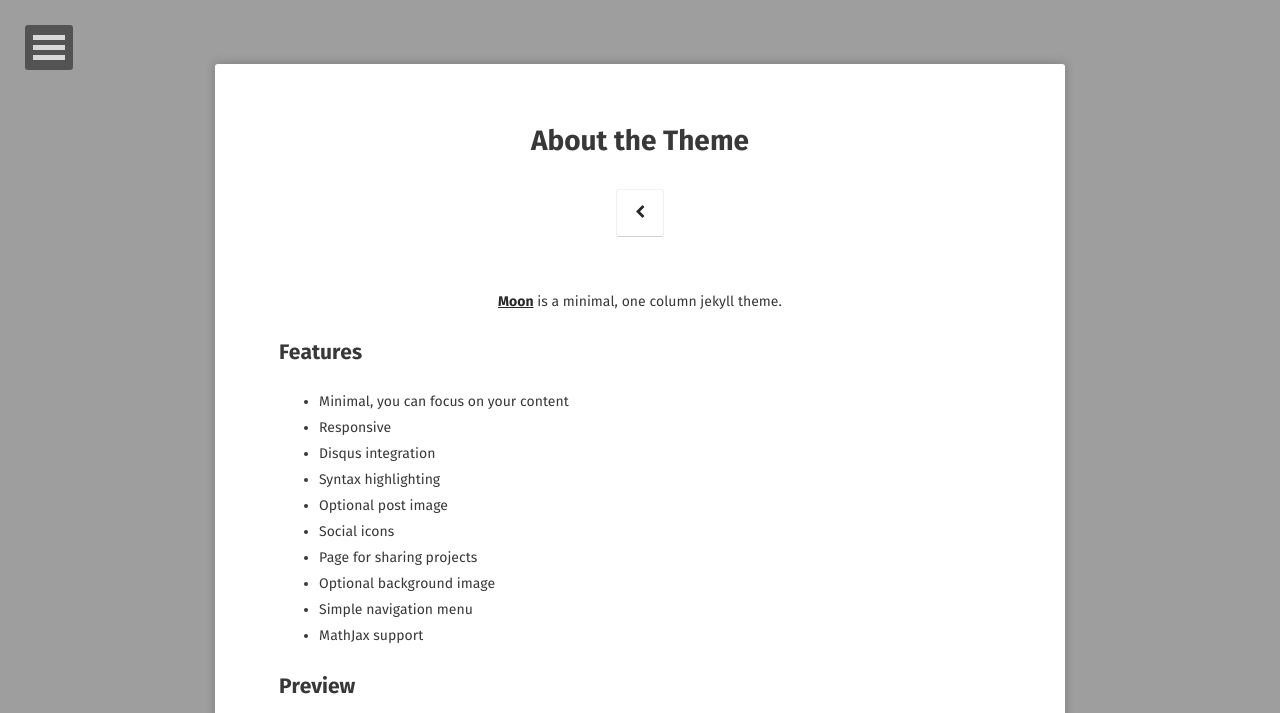
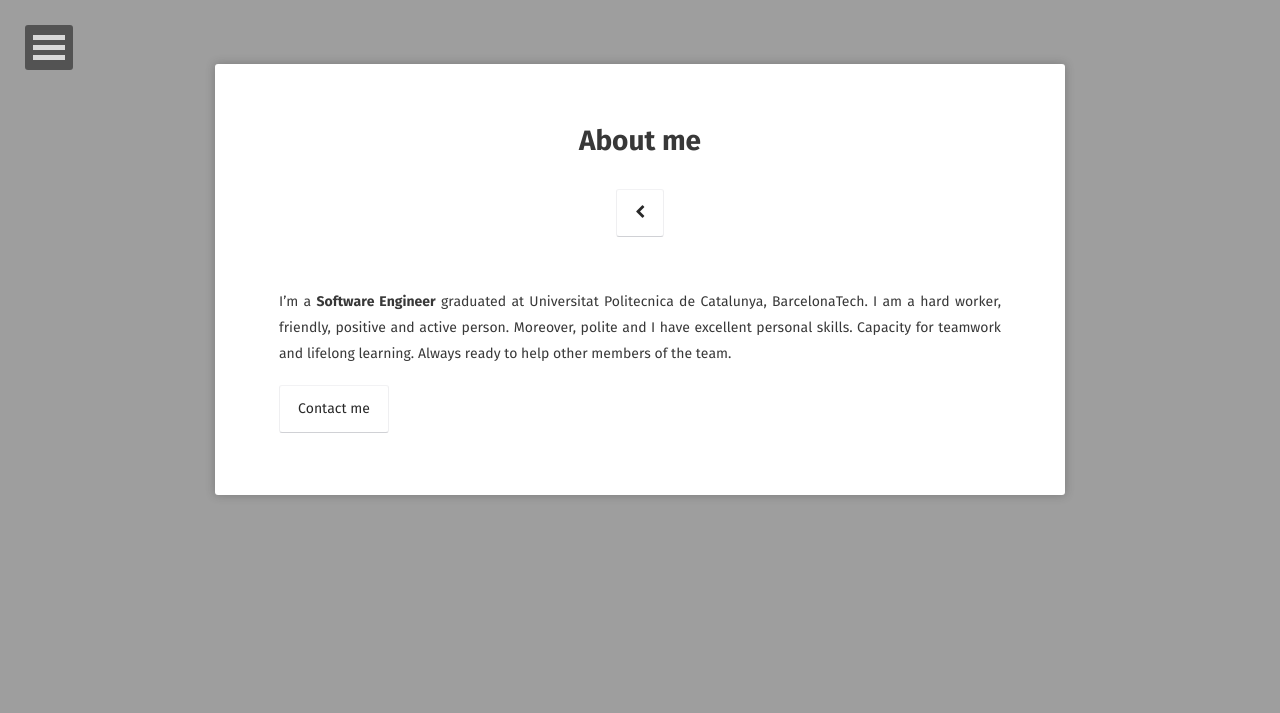
Before and after one commit to AlbertSuarez/albertsuarez.github.io, a Jekyll site: the page built from about/index.md, in a window 1280 px wide. Shown: the top 713 px of the page. Built offline with Jekyll 4.4.1, drawn with Linux system fonts in a browser that asks for light colours; some web fonts are replaced; some of the changed text lies outside the part shown; grey boxes are pictures that could not be loaded.

Commit message:
Updated about page

```diff
--- a/about/index.md
+++ b/about/index.md
@@ -1,37 +1,9 @@
 ---
 layout: page
-title: About the Theme
-tags: [about, Jekyll, theme, moon]
-date: 2016-03-21
-comments: false
+title: About me
+date: 2019-10-23
 ---
 
-<center><a href="http://taylantatli.github.io/Moon"><b>Moon</b></a> is a minimal, one column jekyll theme.</center>
+I’m a **Software Engineer** graduated at Universitat Politecnica de Catalunya, BarcelonaTech. I am a hard worker, friendly, positive and active person. Moreover, polite and I have excellent personal skills. Capacity for teamwork and lifelong learning. Always ready to help other members of the team.
 
-## Features
-* Minimal, you can focus on your content
-* Responsive
-* Disqus integration
-* Syntax highlighting
-* Optional post image
-* Social icons
-* Page for sharing projects
-* Optional background image
-* Simple navigation menu
-* MathJax support
-
-## Preview
-
-{% capture images %}
-    https://cloud.githubusercontent.com/assets/754514/14509720/61c61058-01d6-11e6-93ab-0918515ecd56.png
-    https://cloud.githubusercontent.com/assets/754514/14509716/61ac6c8e-01d6-11e6-879f-8308883de790.png
-{% endcapture %}
-{% include gallery images=images caption="Screenshots of Moon Theme" cols=2 %}
-
-See a [live version of Moon](http://taylantatli.github.io/Moon) hosted on GitHub.
-
-## Getting Started
-
-To learn how to install and use this theme check out the [Setup Guide](http://taylantatli.me/Moon/moon-theme/) for more information.
-
-[Install Moon](https://github.com/TaylanTatli/Moon){: .btn}
+[Contact me](mailto:hi@asuarez.dev){: .btn}
```
